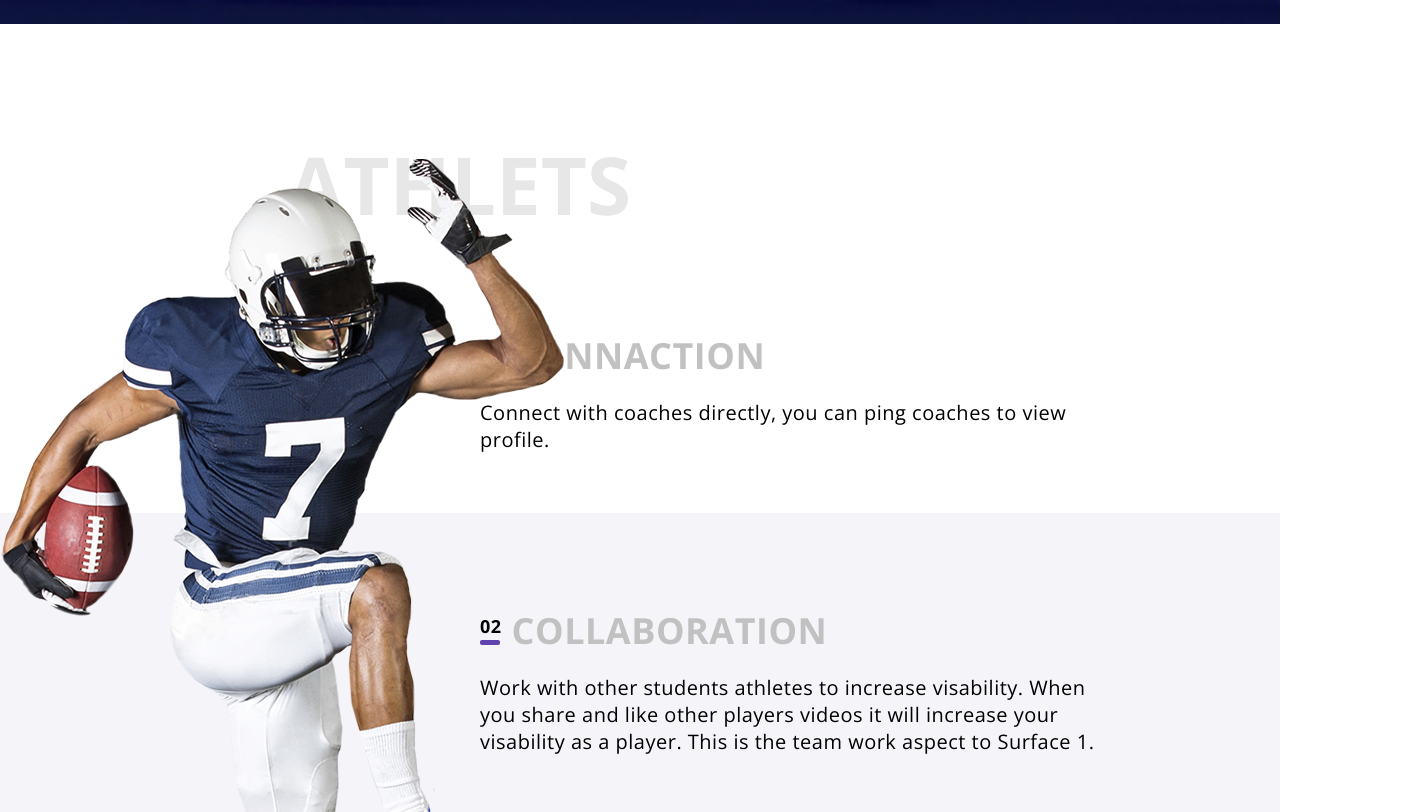
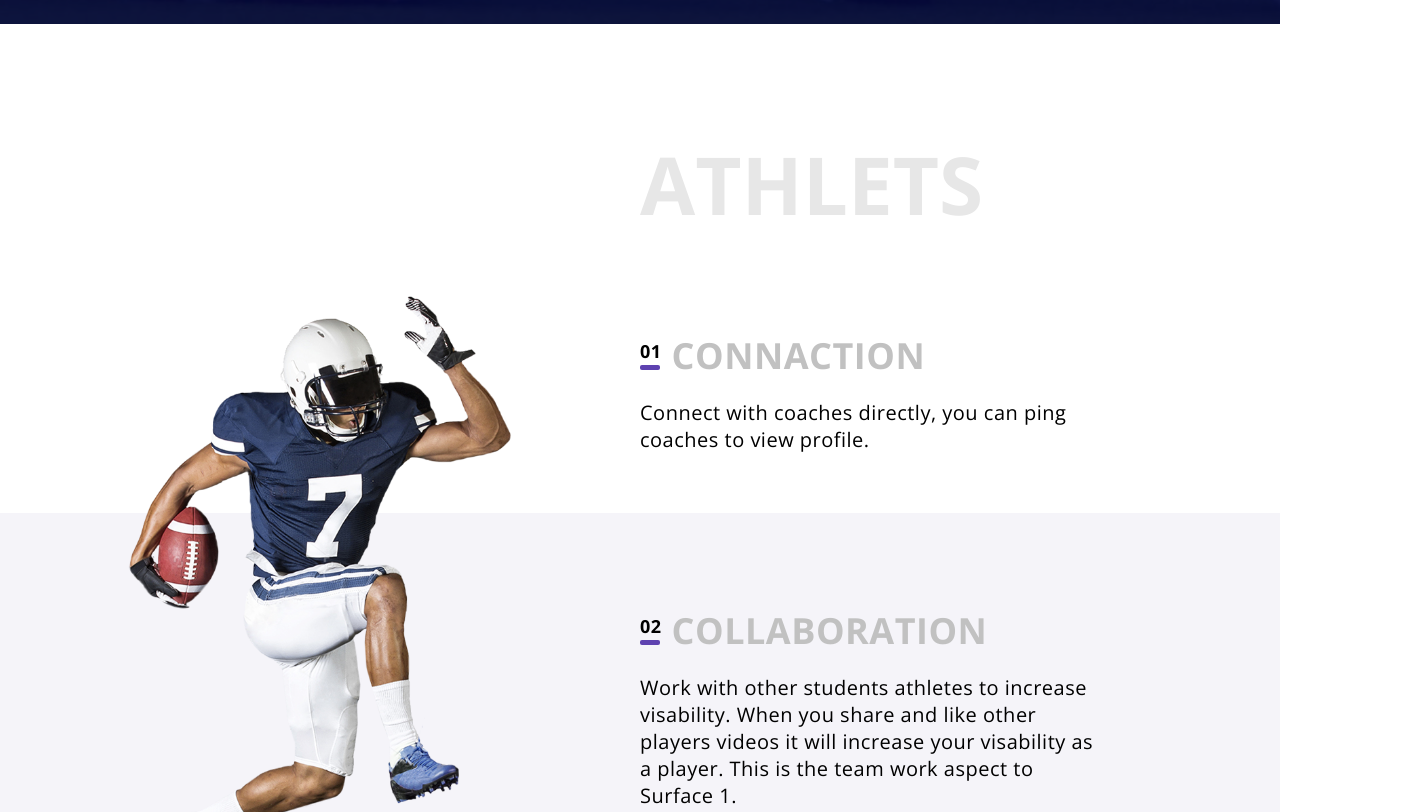
Before and after one commit to Aikanush/mq-diplom-work, a plain HTML site: page index.html in a window 1280 px wide. Shown: the part 1160-1972 px from the top of the page, 1408 px wide, since content can reach past the window. Drawn offline with nearby package versions, Linux system fonts and the light colour scheme.

Commit message:
Athlets and players

```diff
--- a/style.css
+++ b/style.css
@@ -135,7 +135,7 @@
   content: "";
   background-image: url('images/footballer_320.png');
   background-repeat: no-repeat;
-  width: 100%;
+  background-size: 100%;
   background-position: center;
   height: 300px;
   position: absolute;
@@ -196,7 +196,7 @@
   content: "";
   background-image: url('images/player_320.png');
   background-repeat: no-repeat;
-  width: 100%;
+  background-size: 100%;
   background-position: center;
   height: 300px;
   position: absolute;
@@ -345,7 +345,7 @@
 
   .container {
   padding: 35px 25px 90px;
-}
+ }
 
   .logo-text {
     width: 205px;
@@ -392,7 +392,7 @@
   }
 
   .athlets-title {
-    margin-left: 18rem;
+    margin-left: 37%;
   }
 
   .player-title {
@@ -404,13 +404,9 @@
     text-align: left;
   }
 
-  .menu-title, .menu-title-player, .text {
-    width: calc((100% / 3) * 2);
+  .column-athlets {
+    padding: 40px 30px 40px 38%;
   }
-
-  .column-athlets {
-    justify-content: flex-end;
-    padding: 40px 30px 40px 60px;
   }
 
   .column-player {
@@ -565,9 +561,10 @@
     margin-top: 105px;
   }
 
-  .menu-title, .menu-title-player, .text {
-    width: 60%;
+  .athlets-title {
+    margin-left: 50%;
   }
+
 
   .content-title {
     font-size: 36px;
@@ -577,28 +574,30 @@
     font-size: 20px;
   }
 
-  .column  {
-    padding: 100px 170px 60px 60px;
+ .column-athlets  {
+    padding: 100px 170px 60px 50%;
 
   }
 
   .ddcolumn-players {
-    padding: 100px 170px 60px 60px;
+    padding: 100px 60px 60px 60px;
 
   }
 
   .section-athlets::before {
    background-image: url('images/footballer_566.png');
-   width: 100%;
-   left: 0;
-   height: 900px;
+   background-size: 30vw;
+   left: 10%;
+   height: 950px;
+   margin-top: 0;
   }
 
   .section-players::before {
    background-image: url('images/basketballer_991.png');
-   width: 100%;
+   background-size: 55vw;
    right: 0;
-   height: 800px;
+   height: 900px;
+   margin-top: -120px;
   }
 
   .card {
```
Also changed, not shown: index.html (+2 -2 lines).
